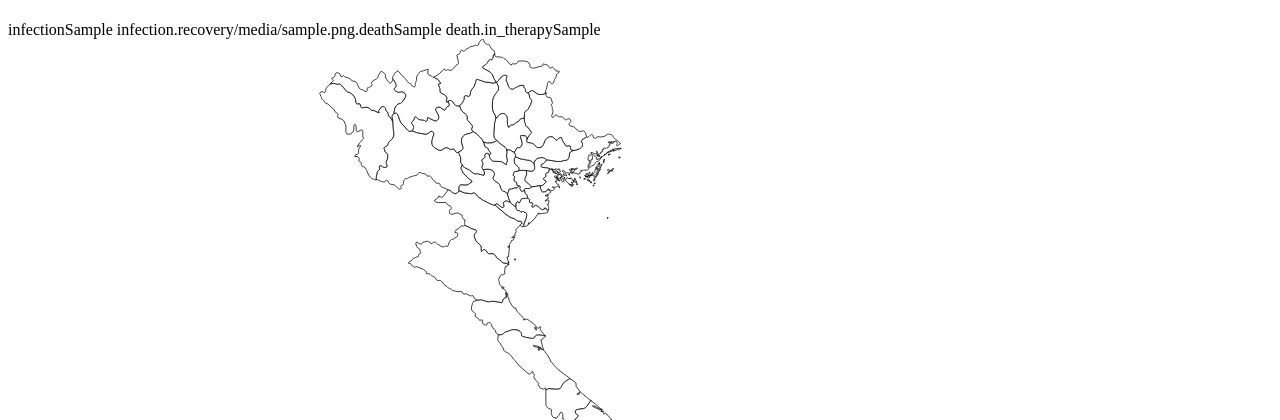
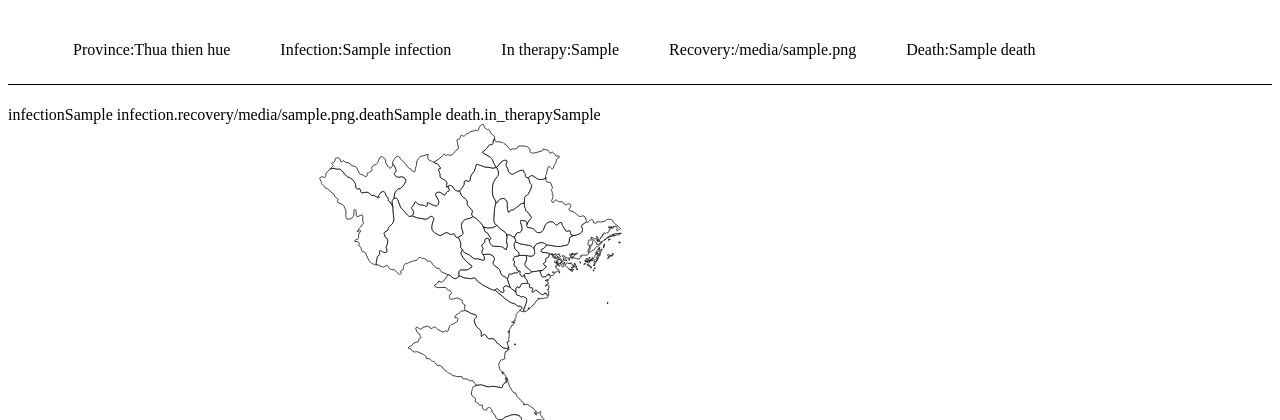
Before and after one commit to hungamtp/vndcmcovid_19, a Django app: template vndcmcovid_19/templates/home.html in a window 1280 px wide. Shown: the top 420 px of the page. Run offline with Django 3.2, Linux system fonts and the light colour scheme; the template is opened without the code that fills it: most values are stand-ins (such as "Sample title", 1, 10 or a date in 2020).

Commit message:
adding header

```diff
--- a/vndcmcovid_19/templates/home.html
+++ b/vndcmcovid_19/templates/home.html
@@ -13,8 +13,23 @@
             transform: 2s;
             fill : yellow;
         }
+        ul{
+            display: flex;
+            list-style: none;
+            border-bottom: 1px solid black;
+        }
+        li{
+            padding:25px
+        }
     </style>
 </head>
+    <ul>
+        <li id = "city_name">Province:Thua thien hue</li>
+        <li>Infection:{{infection}}</li>
+        <li>In therapy:{{in_therapy}}</li>
+        <li>Recovery:{{recovery}}</li>
+        <li>Death:{{death}}</li>
+    </ul>
     <h1 id ="result"></h1>
     <span>infection{{infection}}.recovery{{recovery}}.death{{death}}.in_therapy{{in_therapy}}</span>
     <!-- {% for key , value in table.items %}
@@ -160,9 +175,7 @@
        </svg>
        <script>
             function get_data(obj){
-                <!-- name_city = obj.getAttribute("name");
-                list = table.name_city;
-                document.getElementById("result").innerHTML = "list[1]"; -->
+
                 document.getElementById("result").innerHTML = obj.getAttribute("name");
             }
        </script>
```
